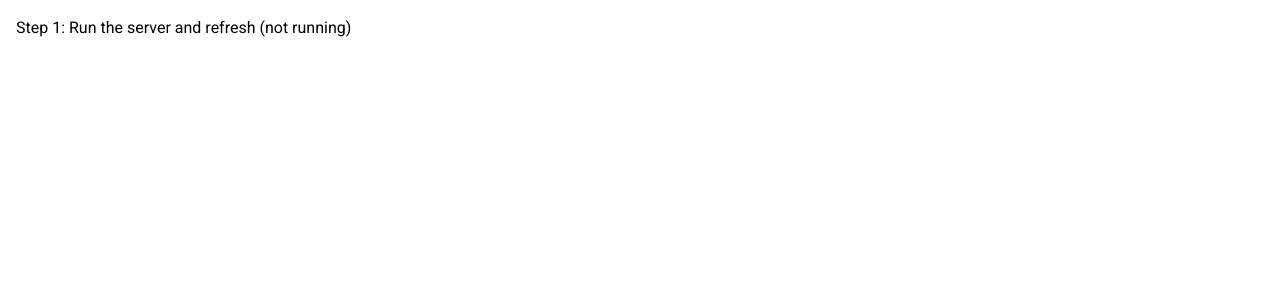
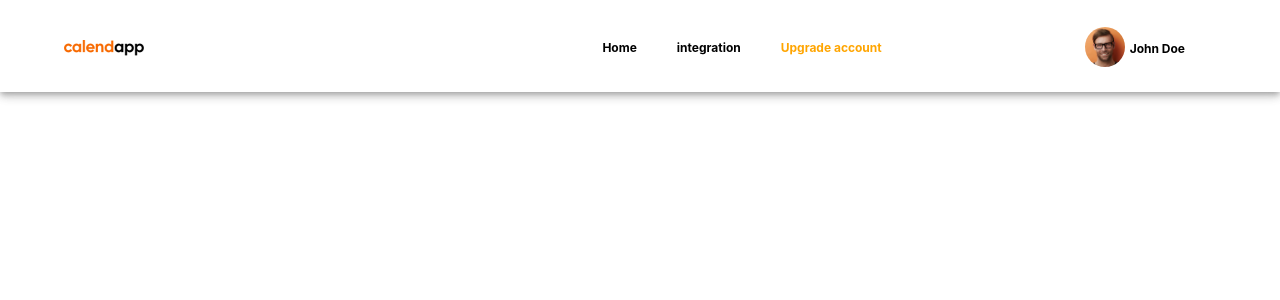
Before and after one commit to hatchways/team-phoenix, a React (Create React App) app in the folder client/: page / in a window 1280 px wide. Shown: the top 300 px of the page. Built offline with nearby package versions, Linux system fonts and the light colour scheme; no server answers.

Commit message:
Added NavbarComponent to App

```diff
--- a/client/src/App.js
+++ b/client/src/App.js
@@ -10,12 +10,16 @@ import NavbarComponent from "./NavbarComponent/NavbarComponent";
 
 function App() {
   return (
-    <MuiThemeProvider theme={theme}>
-      <BrowserRouter>
-        <Route path="/" component={LandingPage} />
-      </BrowserRouter>
+    // <MuiThemeProvider theme={theme}>
+    //   <BrowserRouter>
+    //     <Route path="/" component={LandingPage} />
+    //   </BrowserRouter>
 
-    </MuiThemeProvider>
+    // </MuiThemeProvider>
+<div>
+<NavbarComponent />
+  </div>
+
   );
 }
 
```
